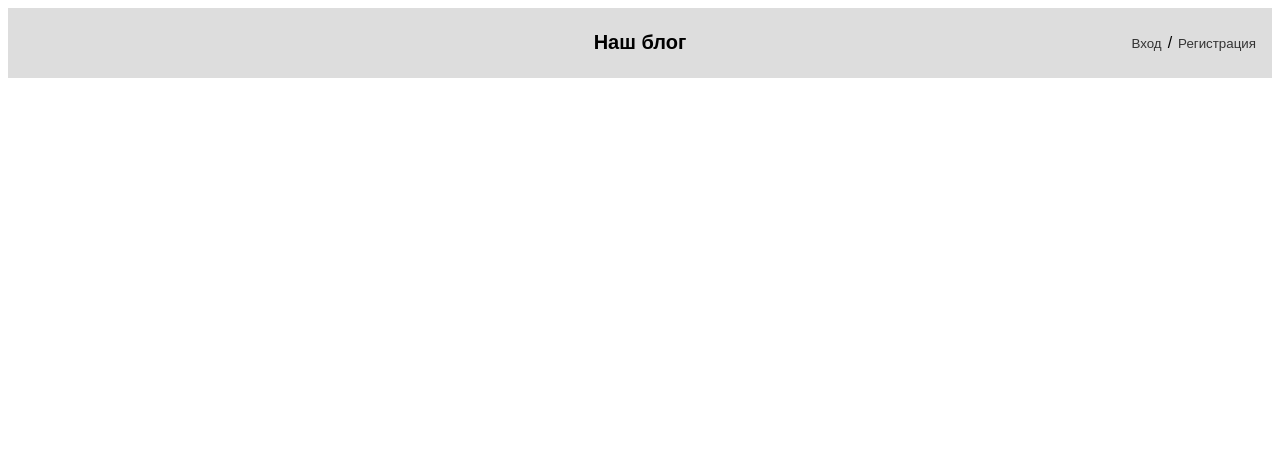
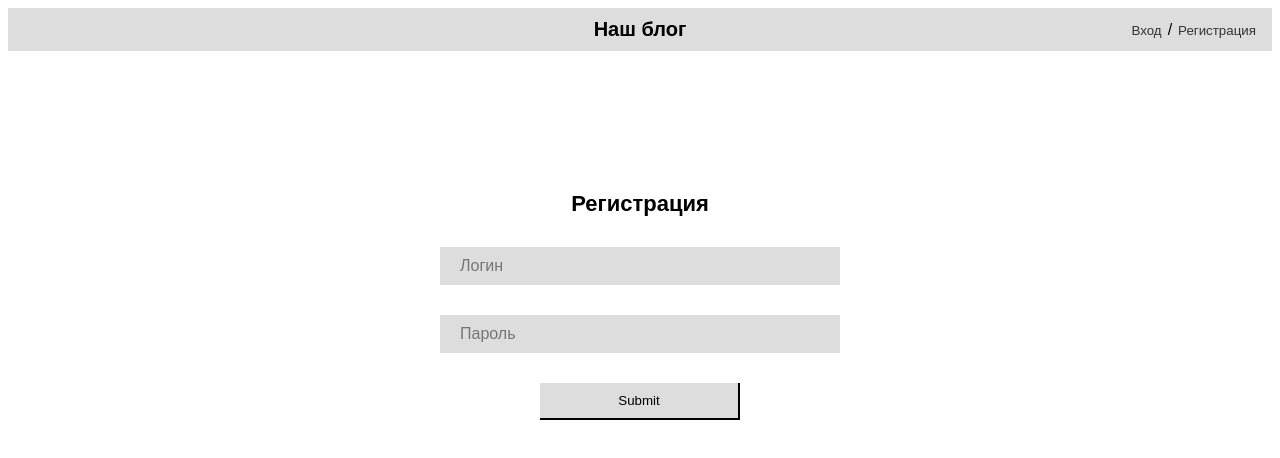
Before and after one commit to SensNyaha/easy-blog, a React (Create React App) app: page /login-panel/signup in a window 1280 px wide. Shown: the top 458 px of the page. Built offline with nearby package versions, Linux system fonts and the light colour scheme.

Commit message:
'login/register'

```diff
--- a/src/components/app/app.jsx
+++ b/src/components/app/app.jsx
@@ -5,9 +5,10 @@ import api from "../../api/index";
 
 import BlogHeader from "../blogHeader/blogHeader";
 import BlogContent from "../blogContent/blogContent";
+import LoginPanel from "../loginPanel/loginPanel";
 
 const App = () => {
-    let [blogPosts, setBlogPosts] = useState(api());
+    let [blogPosts] = useState(api());
     return (
         <>
             <BlogHeader />
@@ -18,6 +19,7 @@ const App = () => {
                         <BlogContent page={"Статьи"} content={blogPosts} />
                     }
                 />
+                <Route path="login-panel/:type?" element={<LoginPanel />} />
                 <Route path="" element={<Navigate to="posts" />} />
             </Routes>
         </>
--- a/src/components/blogHeader/blogHeaderSign/blogHeaderSign.jsx
+++ b/src/components/blogHeader/blogHeaderSign/blogHeaderSign.jsx
@@ -7,9 +7,12 @@ import "./blogHeaderSign.scss";
 const BlogHeaderSign = () => {
     return (
         <div className="blog__header-sign">
-            <BlogHeaderSignButton to="/signup" text={"Вход"} />
+            <BlogHeaderSignButton to="/login-panel" text={"Вход"} />
             /
-            <BlogHeaderSignButton to="/signin" text={"Регистрация"} />
+            <BlogHeaderSignButton
+                to="/login-panel/signup"
+                text={"Регистрация"}
+            />
         </div>
     );
 };
--- a/src/components/blogHeader/blogHeaderTitle/blogHeaderTitle.jsx
+++ b/src/components/blogHeader/blogHeaderTitle/blogHeaderTitle.jsx
@@ -1,9 +1,14 @@
 import React from "react";
+import { Link } from "react-router-dom";
 
 import "./blogHeaderTitle.scss";
 
 const BlogHeaderTitle = ({ text }) => {
-    return <h1 className="blog__header-title">{text}</h1>;
+    return (
+        <Link to="/" className="blog__header-title">
+            {text}
+        </Link>
+    );
 };
 
 export default BlogHeaderTitle;
--- a/src/components/blogHeader/blogHeaderTitle/blogHeaderTitle.scss
+++ b/src/components/blogHeader/blogHeaderTitle/blogHeaderTitle.scss
@@ -1,3 +1,6 @@
 .blog__header-title {
     font-size: 20px;
+    font-weight:700;
+    color: #000;
+    text-decoration: none;
 }
--- /dev/null
+++ b/src/components/loginPanel/loginForm/loginForm.jsx
@@ -0,0 +1,43 @@
+import React from "react";
+import { Link } from "react-router-dom";
+
+import "./loginForm.scss";
+
+const LoginForm = ({ type }) => {
+    let types = {
+        signin: {
+            title: "Вход",
+            linkToReg: true,
+        },
+        signup: {
+            title: "Регистрация",
+        },
+    };
+    return (
+        <>
+            <form className="login__form">
+                <h5 className="login__title">{types[type].title}</h5>
+                <input
+                    type="text"
+                    className="login__input"
+                    placeholder="Логин"
+                />
+                <input
+                    type="password"
+                    className="login__input"
+                    placeholder="Пароль"
+                />
+                <input type="submit" className="login__submit" />
+            </form>
+            {types[type].linkToReg ? (
+                <Link to="signup">
+                    <button className="login__toreg">
+                        Еще не имеете аккаунта?
+                    </button>
+                </Link>
+            ) : null}
+        </>
+    );
+};
+
+export default LoginForm;
--- /dev/null
+++ b/src/components/loginPanel/loginForm/loginForm.scss
@@ -0,0 +1,44 @@
+.login{
+&__form {
+        display: flex;
+        flex-direction: column;
+        gap: 30px;
+
+        width: 400px;
+        margin: 20px auto;
+
+        text-align: center;
+    }
+    &__title {
+        margin: 0;
+
+        font-size: 22px;
+    }
+    &__input {
+        font-size: 16px;
+
+        border: none;
+        background-color: #ddd;
+        padding: 10px 20px;
+
+        outline: none;
+    }
+    &__submit {
+        display: block;
+        margin: 0 auto;
+        background-color: #ddd;
+        border: none;
+        border-bottom: 2px solid black;
+        border-right: 2px solid black;
+
+        width: 200px;
+
+        padding: 10px;
+        cursor: pointer;
+        &:hover {
+            border-color: rgba(255, 255, 255, 0);
+            transform: translate(2px, 2px);
+
+        }
+    }
+}
--- /dev/null
+++ b/src/components/loginPanel/loginPanel.jsx
@@ -0,0 +1,20 @@
+import React from "react";
+import { useParams } from "react-router";
+import LoginForm from "./loginForm/loginForm";
+
+import "./loginPanel.scss";
+
+const LoginPanel = () => {
+    let params = useParams();
+    return (
+        <div className="login">
+            {params.type !== "signup" ? (
+                <LoginForm type="signin" />
+            ) : (
+                <LoginForm type="signup" />
+            )}
+        </div>
+    );
+};
+
+export default LoginPanel;
--- /dev/null
+++ b/src/components/loginPanel/loginPanel.scss
@@ -0,0 +1,10 @@
+.login {
+    padding-top: 120px;
+    text-align: center;
+
+    &__toreg {
+        background-color: transparent;
+        border: none;
+        cursor: pointer;
+    }
+}
```
